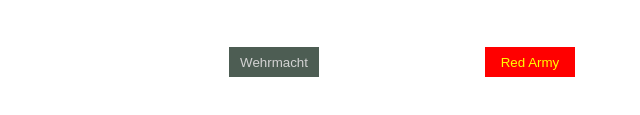
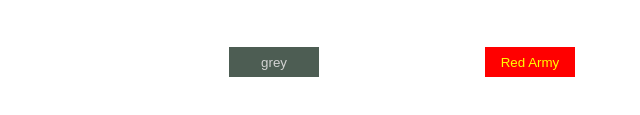
Before and after one commit to stonklord84/Top-Down-Shooter-Game, a website with bundled scripts: page client/index.html in a window 1280 px wide. Shown: the part 403-518 px from the top of the page, 238-878 px from the left. Built offline with nearby package versions, Linux system fonts and the light colour scheme; files whose address does not match are found by name.

Commit message:
Update index.html

```diff
--- a/client/index.html
+++ b/client/index.html
@@ -51,7 +51,7 @@
 <canvas id="gamecanvas"></canvas>
 <script src = "socket.io/socket.io.js"></script>
 <script src = "gameloop.js" type = "module"></script>
-<button id = 'wehrmacht'>Wehrmacht</button>
+<button id = 'wehrmacht'>grey</button>
 <button id = 'redarmy'>Red Army</button>
 <input type = 'text' id = 'nickname' autocomplete = "off">
 <label id = 'label' for = 'nickname'>nickname</label>
```
